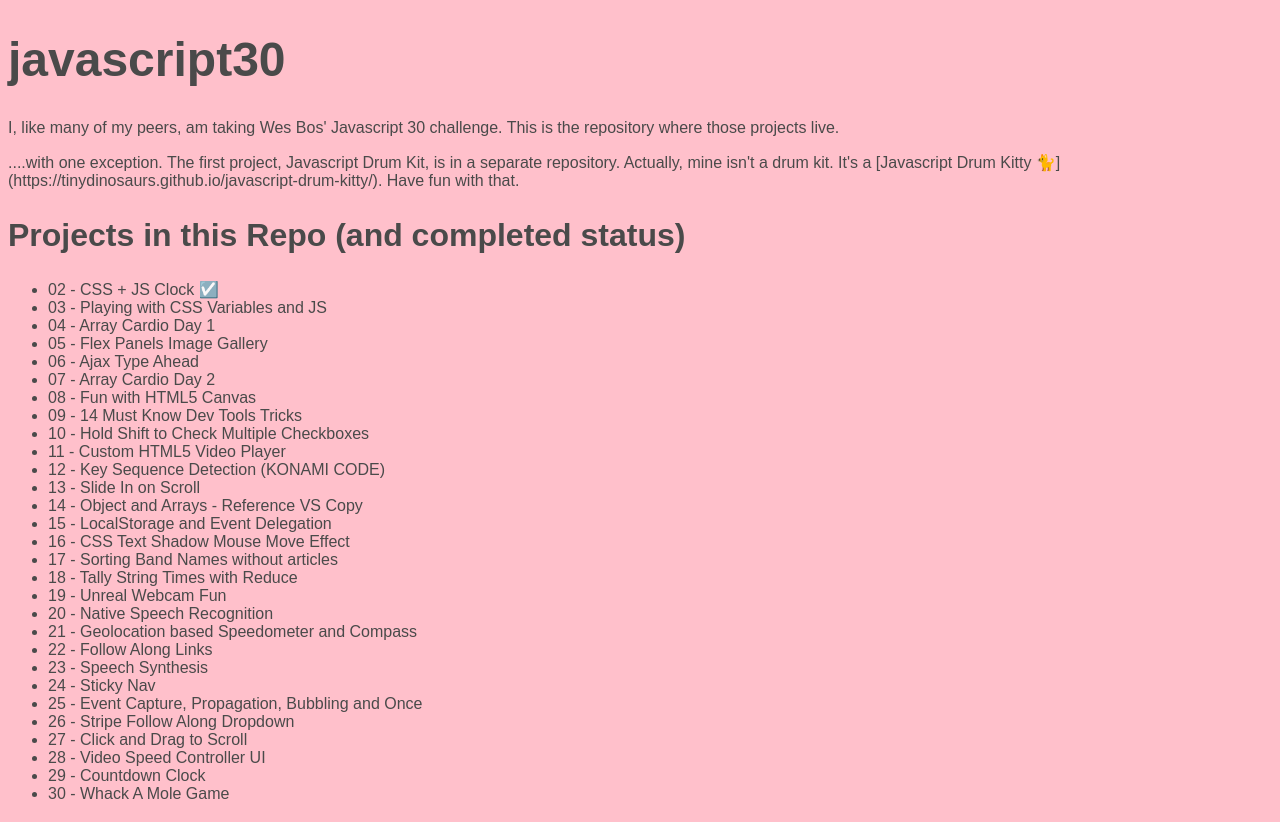
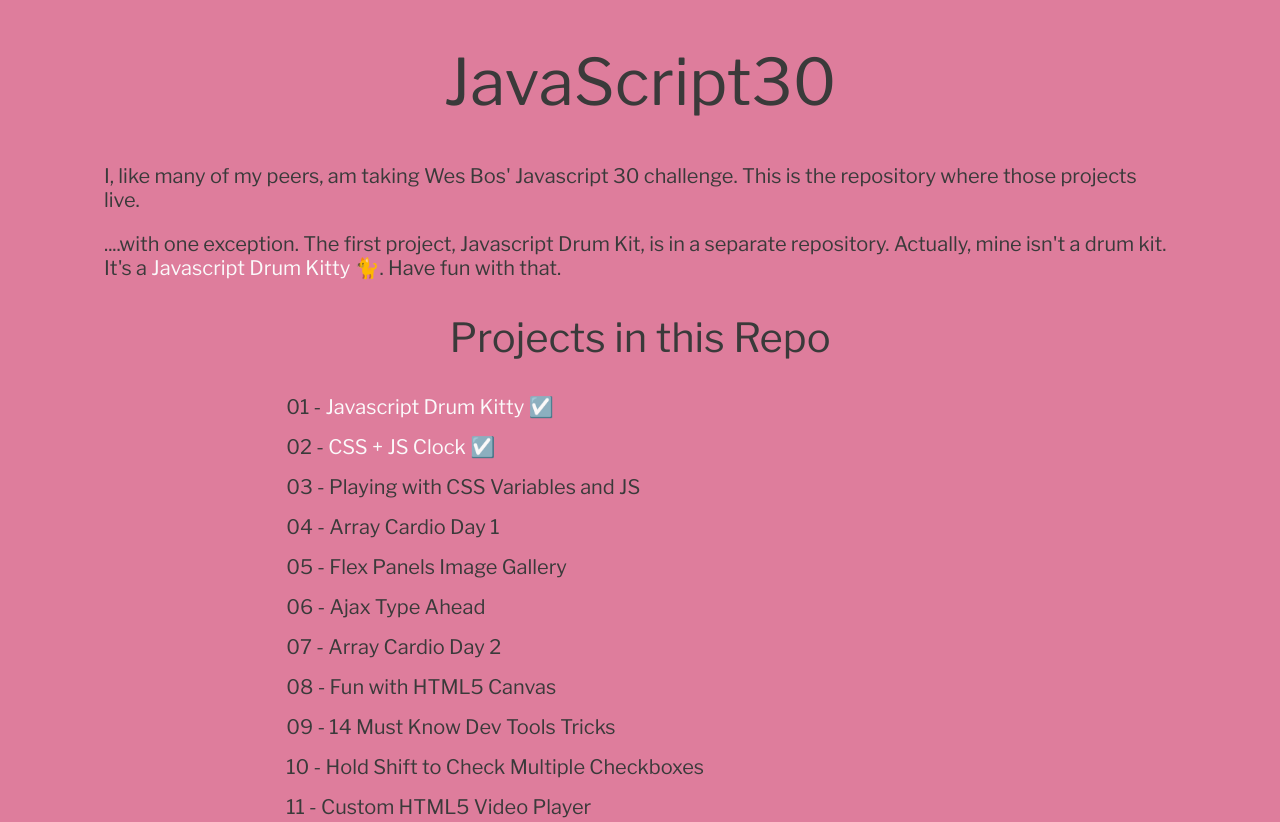
Before and after one commit to tinydinosaurs/javascript-30, a plain HTML site: page index.html in a window 1280 px wide. Shown: the top 822 px of the page. Drawn offline with nearby package versions, Linux system fonts and the light colour scheme.

Commit message:
tidied up home page and linked projects

```diff
--- a/index.html
+++ b/index.html
@@ -3,17 +3,19 @@
 <head>
   <meta charset="UTF-8">
   <title>Javascript 30</title>
+  <link href="https://fonts.googleapis.com/css?family=Libre+Franklin:400,700" rel="stylesheet">
   <link rel="stylesheet" href="styles.css">
 </head>
 <body>
-  <h1>javascript30</h1>
+  <main>
+    <h1 class="centered">JavaScript30</h1>
     <p>I, like many of my peers, am taking Wes Bos' Javascript 30 challenge. This is the repository where those projects live.</p>
+    <p>....with one exception. The first project, Javascript Drum Kit, is in a separate repository. Actually, mine isn't a drum kit. It's a <a href="https://tinydinosaurs.github.io/javascript-drum-kitty/">Javascript Drum Kitty</a> 🐈. Have fun with that.</p>
 
-  <p>....with one exception. The first project, Javascript Drum Kit, is in a separate repository. Actually, mine isn't a drum kit. It's a [Javascript Drum Kitty 🐈](https://tinydinosaurs.github.io/javascript-drum-kitty/). Have fun with that.</p>
-
-  <h2> Projects in this Repo (and completed status)</h2>
+    <h2 class="centered"> Projects in this Repo</h2>
     <ul>
-    <li>02 - CSS + JS Clock ☑️</li>
+      <li>01 - <a href="https://tinydinosaurs.github.io/javascript-drum-kitty/">Javascript Drum Kitty</a> ☑️ </li>
+      <li>02 - <a href="./Project-02/index.html">CSS + JS Clock</a> ☑️ </li>
       <li>03 - Playing with CSS Variables and JS</li>
       <li>04 - Array Cardio Day 1</li>
       <li>05 - Flex Panels Image Gallery</li>
@@ -43,6 +45,6 @@
       <li>29 - Countdown Clock</li>
       <li>30 - Whack A Mole Game</li>
     </ul>
-
+  </main>
 </body>
 </html>
--- a/styles.css
+++ b/styles.css
@@ -6,15 +6,48 @@
 }
 
 body {
-  background-color: pink;
+  background-color: #de7d9c;
   font-family: 'Libre Franklin', sans-serif;
-  color: #4a4a4a;
+  color: #3a3a3a;
+  font-size: 1.25rem;
 }
 
 h1 {
-  font-size: 3rem;
+  font-size: 4rem;
+  font-weight: 400;
 }
 
 h2 {
-  font-size: 2rem;
+  font-size: 2.5rem;
+  font-weight: 400;
 }
+
+main {
+  padding: 0 6rem;
+}
+
+a {
+  text-decoration: none;
+  color: #fbfafb;
+  transition: all 500ms ease-in-out;
+}
+
+a:hover {
+  font-size: 1.28rem;
+}
+
+ul {
+  list-style: none;
+  width: 66%;
+  margin: 0 auto;
+  padding: 0;
+}
+
+ul li + li {
+  margin-top: 1rem;
+}
+
+
+.centered {
+  text-align: center;
+}
```
Lines whose indentation alone changed are shown as unchanged.
